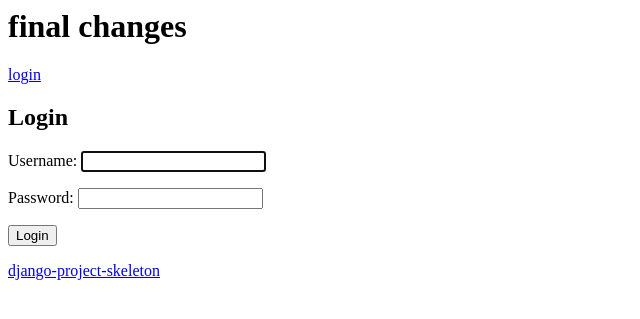
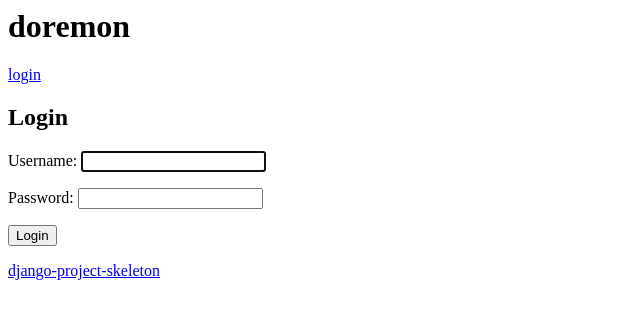
Before and after one commit to Nidhi-98/django-project-skeleton-development, a Django app: page /login/ in a window 1280 px wide. Shown: the top 319 px of the page, without its empty margins (0-640 px from the left). Run offline with Django 3.2, Linux system fonts and the light colour scheme.

Commit message:
Update base.html

```diff
--- a/templates/base.html
+++ b/templates/base.html
@@ -6,7 +6,7 @@
     </head>
     <body>
         <header>
-            <h1>final changes</h1>
+            <h1>doremon</h1>
             {% if user.is_authenticated %}
                 <a href="{% url 'core_logout' %}">logout</a>
             {% else %}
```
